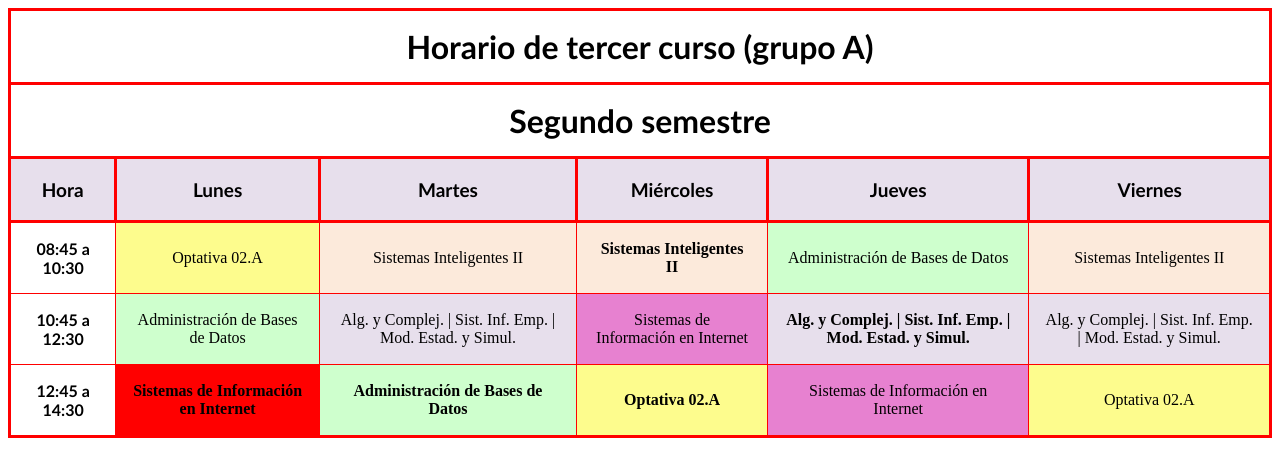
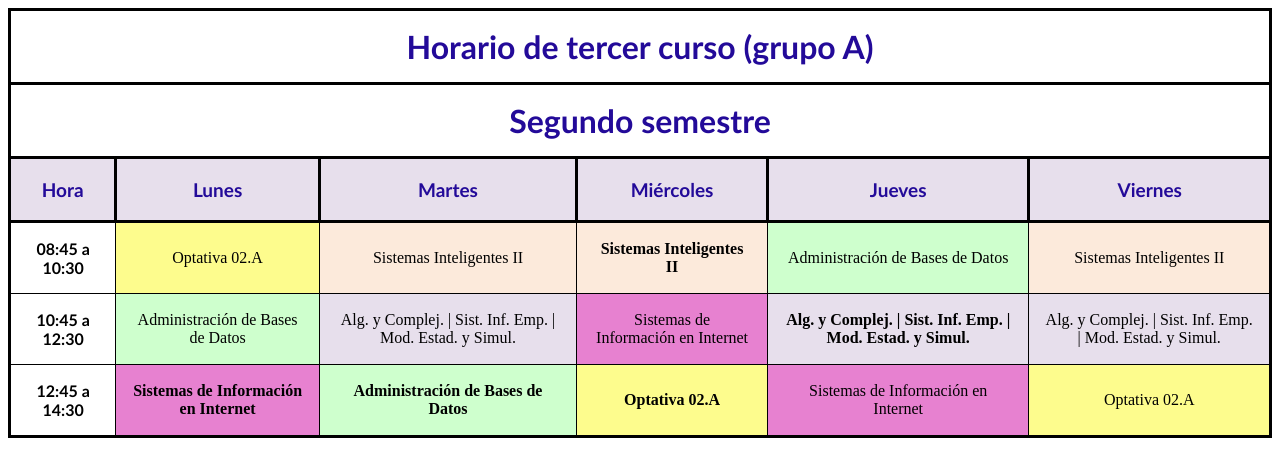
Before and after one commit to D1ECH/HTML-y-CSS, a plain HTML site: page index.html in a window 1280 px wide. Drawn offline with Linux system fonts and the light colour scheme.

Commit message:
Practica HTML y CSS 0 diferencias - SII

```diff
--- a/estilos.css
+++ b/estilos.css
@@ -1,13 +1,13 @@
 .pr-programme {
 	border-collapse: collapse;
-	border: 3px solid red;
+	border: 3px solid black;
 }
 
 th {
 	font-family: 'Gill Sans', 'Gill Sans MT', Calibri, 'Trebuchet MS', sans-serif;
-	border: 3px solid red;
+	border: 3px solid black;
 	border-collapse: collapse;
-	color: black;
+	color: #230a99;
 	text-align: center;
 }
 
@@ -26,7 +26,7 @@ tbody th{
 }
 
 td {
-	border: 1px solid red;
+	border: 1px solid black;
 	border-collapse: collapse;
 	text-align: center;
 	padding: 16px;
@@ -90,6 +90,6 @@ td.Mencion-b {
 }
 
 td.SII-b {
-	background-color: red;
+	background-color: #e781d0;
 	font-weight: bold;
 }
```
